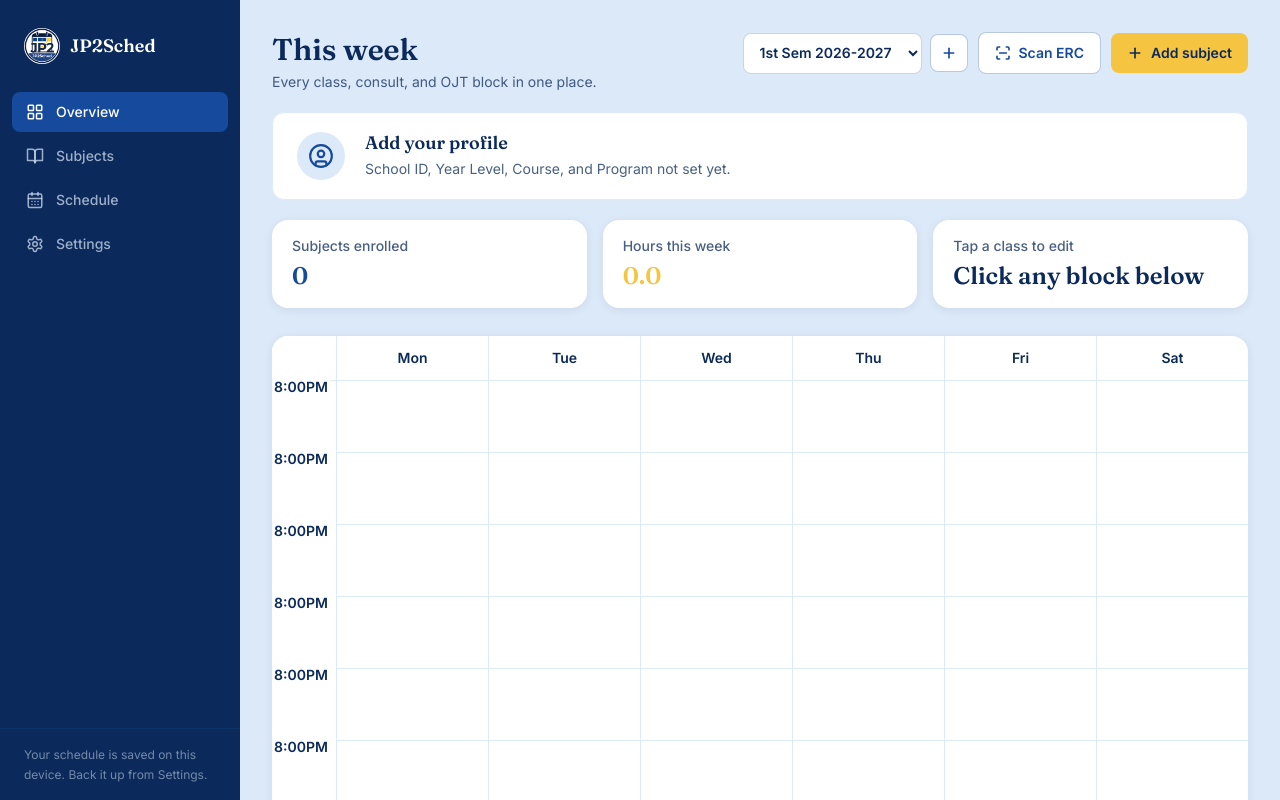
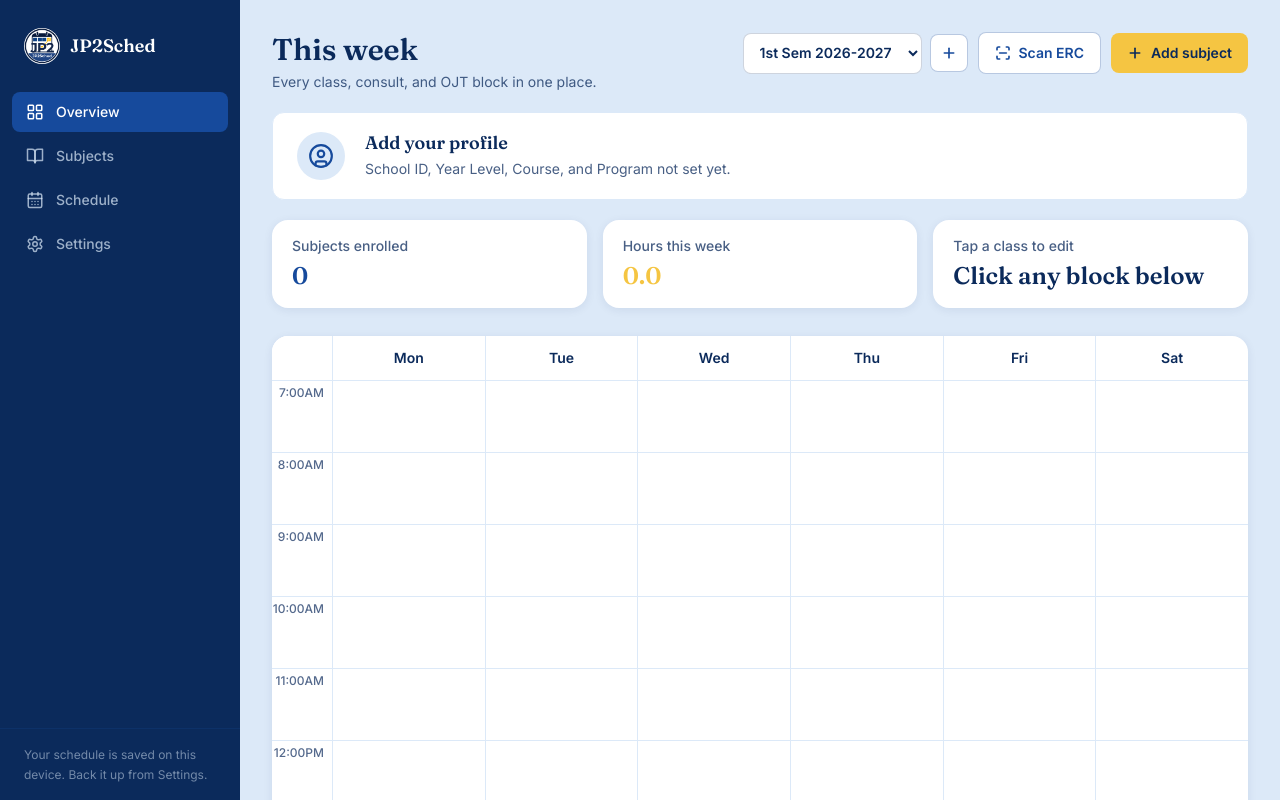
Before and after one commit to marvincadorna02/JP2Sched, a React (Vite) app: page /dashboard in a window 1280 px wide. Built offline with nearby package versions, Linux system fonts and the light colour scheme.

Commit message:
new file

```diff
--- a/src/components/ScheduleGrid.jsx
+++ b/src/components/ScheduleGrid.jsx
@@ -8,12 +8,12 @@ const COLOR_CYCLE = [
   "bg-royal text-paper",
   "bg-gold text-navy",
   "bg-navy text-paper",
-  "bg-emerald-700 text-paper",
-  "bg-rose-600 text-paper",
-  "bg-violet-700 text-paper",
+  "bg-emerald-600 text-paper",
+  "bg-rose-500 text-paper",
+  "bg-violet-600 text-paper",
 ];
 
-const TIME_CELL = "sticky left-0 z-20 bg-paper border-b border-mist text-right pr-2 text-xs sm:text-sm font-semibold text-navy pt-1";
+const TIME_CELL = "sticky left-0 z-20 bg-paper border-b border-mist text-right pr-2 text-xs font-medium text-navy/70 pt-1";
 
 export default function ScheduleGrid({ subjects, onBlockClick }) {
   const rowHeight = 72;
@@ -28,7 +28,7 @@ export default function ScheduleGrid({ subjects, onBlockClick }) {
   // Extend the grid past the default cutoff whenever a class runs later,
   // so late-evening blocks (e.g. 6–8PM) don't get clipped at the bottom.
   const latestEnd = subjects.reduce((max, s) => Math.max(max, toDecimal(s.end)), DEFAULT_END_HOUR);
-  const END_HOUR = Math.max(DEFAULT_END_HOUR, Math.ceil(latestEnd)) + 1;
+  const END_HOUR = Math.max(DEFAULT_END_HOUR, Math.ceil(latestEnd));
   const HOURS = Array.from({ length: END_HOUR - START_HOUR }, (_, i) => START_HOUR + i);
 
   return (
@@ -36,8 +36,8 @@ export default function ScheduleGrid({ subjects, onBlockClick }) {
       {/* Scrolls sideways on small screens; time column stays pinned */}
       <div className="overflow-x-auto">
         <div
-          className="grid min-w-[840px]"
-          style={{ gridTemplateColumns: "64px repeat(6, minmax(120px, 1fr))" }}
+          className="grid min-w-[720px]"
+          style={{ gridTemplateColumns: "60px repeat(6, minmax(100px, 1fr))" }}
         >
           <div className="sticky left-0 z-20 bg-paper border-b border-mist" />
           {DAYS.map((d) => (
@@ -51,8 +51,8 @@ export default function ScheduleGrid({ subjects, onBlockClick }) {
 
           {HOURS.map((h) => (
             <Fragment key={h}>
-              <div className="sticky left-0 z-20 bg-paper text-right pr-2 text-xs sm:text-sm font-semibold text-navy pt-1 h-6">
-  <span className="relative -top-2 bg-paper px-0.5">{toLabel(`${END_HOUR}:00`)}</span>
+              <div className={TIME_CELL} style={{ height: rowHeight }}>
+                {toLabel(`${h}:00`)}
               </div>
               {DAYS.map((d) => {
                 const slotSubjects = subjects.filter(
@@ -65,27 +65,24 @@ export default function ScheduleGrid({ subjects, onBlockClick }) {
                     style={{ height: rowHeight }}
                   >
                     {slotSubjects.map((s, i) => {
-                const startDec = toDecimal(s.start);
-                const durationHrs = toDecimal(s.end) - startDec;
-                const offset = (startDec - h) * rowHeight;
+                      const durationHrs = toDecimal(s.end) - toDecimal(s.start);
                       const count = slotSubjects.length;
                       const widthPct = 100 / count;
                       return (
                         <Block
                           key={s.id}
                           onClick={onBlockClick ? () => onBlockClick(s) : undefined}
-                    className={`absolute rounded-md px-2 py-1.5 text-left z-10 overflow-hidden ${
+                          className={`absolute top-1 rounded-md px-2 py-1.5 text-xs leading-tight text-left z-10 overflow-hidden ${
                             onBlockClick ? "hover:brightness-95 transition-all" : ""
                           } ${colorByName[s.name]}`}
                           style={{
-                      top: offset,
-                      height: durationHrs * rowHeight - 1,
+                            height: durationHrs * rowHeight - 8,
                             left: `calc(${i * widthPct}% + 2px)`,
                             width: `calc(${widthPct}% - 4px)`,
                           }}
                         >
-                    <p className="text-sm font-bold leading-tight line-clamp-2">{s.name}</p>
-                    <p className="text-xs font-medium leading-tight mt-0.5">
+                          <p className="font-semibold truncate">{s.name}</p>
+                          <p className="opacity-95 truncate text-[11px]">
                             {s.room} · {toLabel(s.start)}–{toLabel(s.end)}
                           </p>
                         </Block>
```
Lines whose indentation alone changed are shown as unchanged.
